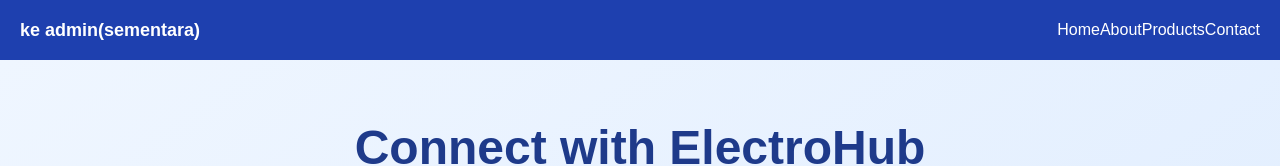
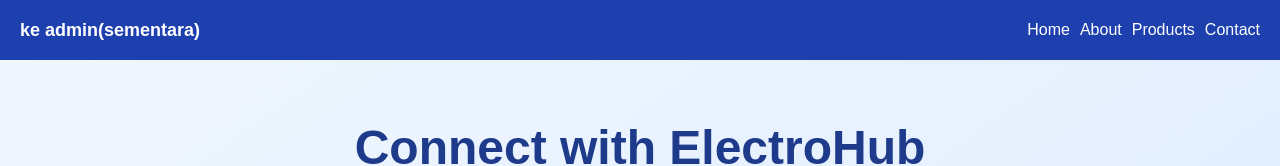
Before and after one commit to Deoca27/manusia-biasa, a Next.js app: page /contact in a window 1280 px wide. Shown: the top 166 px of the page. Built offline with nearby package versions, Linux system fonts and the light colour scheme.

Commit message:
rendika : menambahkan space

```diff
--- a/app/layout.tsx
+++ b/app/layout.tsx
@@ -19,10 +19,10 @@ export default function RootLayout({
         <header className="flex justify-between items-center px-5 py-4 bg-blue-800 text-white shadow-lg">
           <Link href={"/admin/admin_controller"} className="text-lg font-bold hover:text-blue-400 transition">ke admin(sementara)</Link>
           <nav className="flex justify-end">
-            <Link href={"/"} className="hover:text-blue-400 transition">Home</Link>
-            <Link href={"/about"} className="hover:text-blue-400 transition">About</Link>
-            <Link href={"/product"} className="hover:text-blue-400 transition">Products</Link>
-            <Link href={"/contact"} className="hover:text-blue-400 transition">Contact</Link>
+            <Link href={"/"} className="hover:text-blue-400 transition ml-2.5">Home</Link>
+            <Link href={"/about"} className="hover:text-blue-400 transition ml-2.5">About</Link>
+            <Link href={"/product"} className="hover:text-blue-400 transition ml-2.5">Products</Link>
+            <Link href={"/contact"} className="hover:text-blue-400 transition ml-2.5">Contact</Link>
           </nav>
         </header>
 
```
